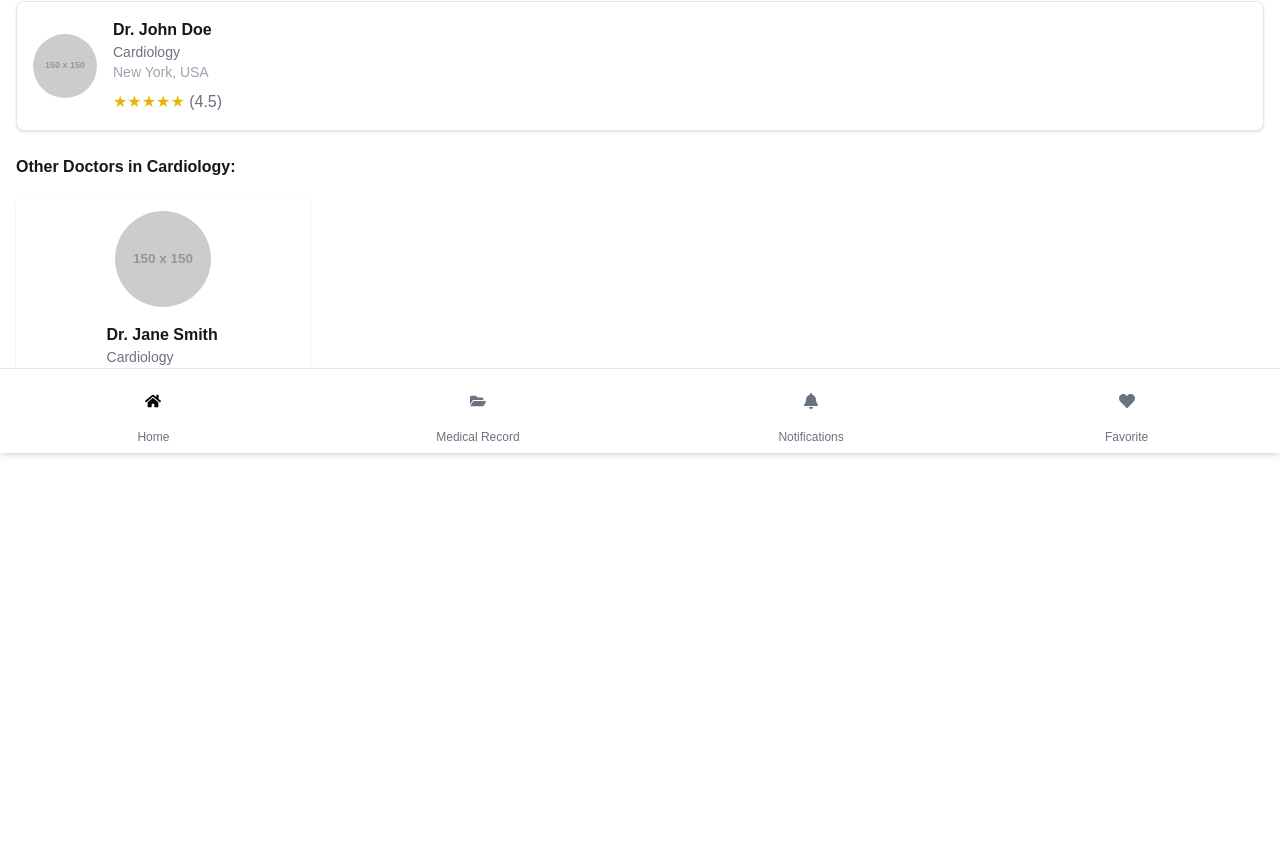
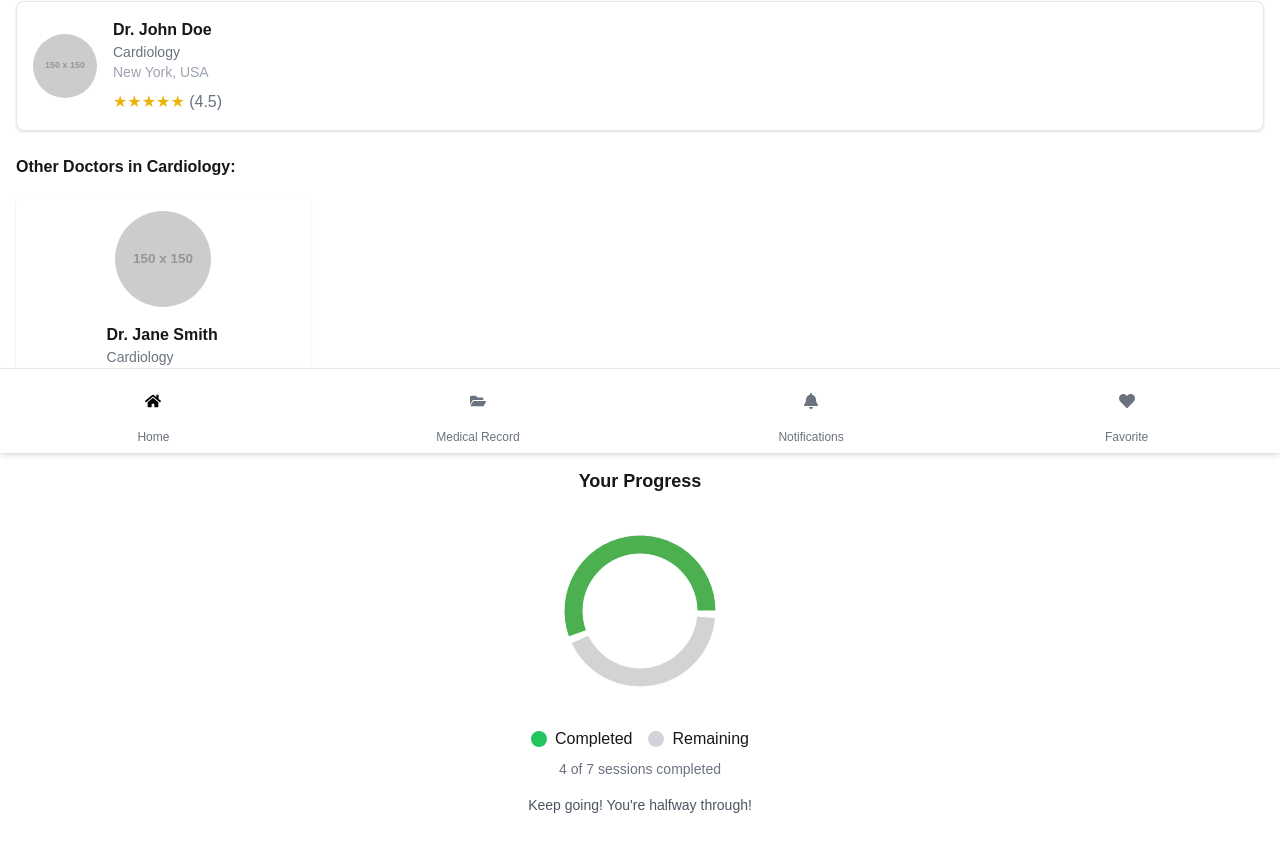
Before and after one commit to ElhamFadel/healthcare-v2, a Next.js app: page /user/1 in a window 1280 px wide. Shown: the part 347-1198 px from the top of the page. Before the commit the page ends 830 px from the top, so only its background shows below. Built offline with nearby package versions, Linux system fonts and the light colour scheme.

Commit message:
added daily report chart

```diff
--- a/package.json
+++ b/package.json
@@ -13,6 +13,7 @@
     "react": "^19.0.0",
     "react-dom": "^19.0.0",
     "react-icons": "^5.4.0",
+    "recharts": "^2.15.0",
     "swiper": "^11.2.0"
   },
   "devDependencies": {
--- /dev/null
+++ b/src/components/containers/DailyReportVisualization.tsx
@@ -0,0 +1,78 @@
+import React from "react";
+import { PieChart, Pie, Cell, Tooltip, ResponsiveContainer } from "recharts";
+
+const DailyReportChart = ({
+  completedSessions,
+  totalSessions,
+}: {
+  completedSessions: number;
+  totalSessions: number;
+}) => {
+  const data = [
+    { name: "Completed", value: completedSessions },
+    { name: "Remaining", value: totalSessions - completedSessions },
+  ];
+
+  const COLORS = ["#4CAF50", "#D3D3D3"];
+
+  const percentageCompleted = Math.round((completedSessions / totalSessions) * 100);
+
+  let encouragementMessage = "";
+  if (percentageCompleted === 100) {
+    encouragementMessage = "Amazing job! You've completed all your sessions!";
+  } else if (percentageCompleted >= 75) {
+    encouragementMessage = "Great progress! You're almost there!";
+  } else if (percentageCompleted >= 50) {
+    encouragementMessage = "Keep going! You're halfway through!";
+  } else if (percentageCompleted > 0) {
+    encouragementMessage = "Good start! Keep up the effort!";
+  } else {
+    encouragementMessage = "Let's get started! Your journey begins now!";
+  }
+
+  return (
+    <div className="flex flex-col items-center pb-16">
+      <h3 className="text-lg font-semibold mb-4">Your Progress</h3>
+      <ResponsiveContainer width="100%" height={200}>
+        <PieChart>
+          <Pie
+            data={data}
+            cx="50%"
+            cy="50%"
+            innerRadius="60%"
+            outerRadius="80%"
+            fill="#8884d8"
+            paddingAngle={5}
+            dataKey="value"
+          >
+            {data.map((entry, index) => (
+              <Cell key={`cell-${index}`} fill={COLORS[index]} />
+            ))}
+          </Pie>
+          <Tooltip />
+        </PieChart>
+      </ResponsiveContainer>
+
+      <div className="mt-4 flex items-center justify-center">
+        <div className="flex items-center mr-4">
+          <div className="w-4 h-4 bg-green-500 rounded-full mr-2"></div>
+          <span>Completed</span>
+        </div>
+        <div className="flex items-center">
+          <div className="w-4 h-4 bg-gray-300 rounded-full mr-2"></div>
+          <span>Remaining</span>
+        </div>
+      </div>
+
+      <p className="mt-2 text-sm text-gray-500">
+        {completedSessions} of {totalSessions} sessions completed
+      </p>
+
+      <div className="mt-4 mb-6 text-center text-sm text-gray-600">
+        <p>{encouragementMessage}</p>
+      </div>
+    </div>
+  );
+};
+
+export default DailyReportChart;
--- a/src/components/containers/index.ts
+++ b/src/components/containers/index.ts
@@ -3,4 +3,5 @@ export { default as FindDoctorSection } from "./FindDoctorSection";
 export {default as TopDoctors} from "./TopDoctors";
 export {default as TestimoniesSection} from "./TestimoniesSection"
 export {default as AboutUsSection} from "./AboutUsSection"
-export {default as BottomNavBar} from "./BottomNavBar"
+export {default as BottomNavBar} from "./BottomNavBar";
+export {default as DailyReportVisualization} from "./DailyReportVisualization"
--- a/src/pages/user/[id]/index.tsx
+++ b/src/pages/user/[id]/index.tsx
@@ -1,5 +1,5 @@
 import { UpcomingSchedule, UserHeader,FindYourDoctor } from "@/components/containers/user";
-import {BottomNavBar} from "@/components/containers";
+import {BottomNavBar, DailyReportVisualization} from "@/components/containers";
 const UserProfile = () => {
   return (
     <>
@@ -7,7 +7,7 @@ const UserProfile = () => {
       <UserHeader />
       <UpcomingSchedule />
       <FindYourDoctor selectedDoctorId={1} />
-      {/* here visualization and progress */}
+      <DailyReportVisualization completedSessions={4} totalSessions={7} />
     </div>
     <BottomNavBar />
     </>
```
Also changed, not shown: 1 other file (tests, documents, lock files or other folders).
